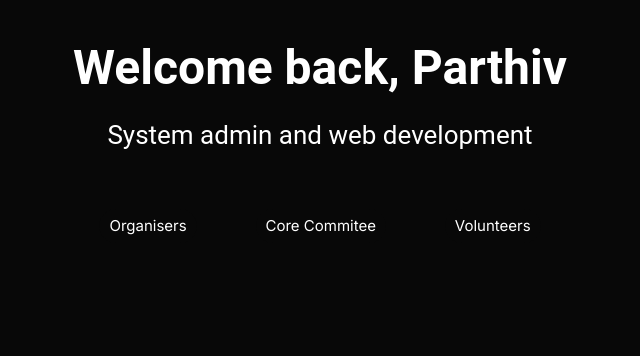
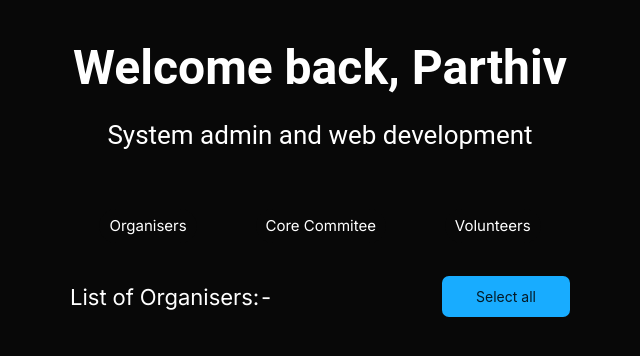
Before and after one commit to adityachandra1/Food-Token-Generator-API-Revels-2022, a React (Create React App) app in the folder new_client/: page /send-tokens in a window 1280 px wide. Shown: the top 356 px of the page, without its empty margins (320-960 px from the left). Built offline with nearby package versions, Linux system fonts and the light colour scheme.

Commit message:
added few on token gen

```diff
--- a/new_client/src/pages/CSS/GenTokens.css
+++ b/new_client/src/pages/CSS/GenTokens.css
@@ -59,3 +59,28 @@
 .active {
   background: #606692;
 }
+
+.search-container {
+  display: flex;
+  flex-direction: row;
+  align-items: center;
+  width: 100%;
+  justify-content: space-between;
+}
+
+.search-container p {
+  margin-bottom: 0;
+  font-family: "Inter";
+  font-weight: 400;
+  font-size: 22px;
+}
+.search-container button {
+  width: 128px;
+  height: 41.31px;
+  left: 1151px;
+  top: 471px;
+
+  background: #18acff;
+  border-radius: 7px;
+  border: none;
+}
--- a/new_client/src/pages/GenTokens.jsx
+++ b/new_client/src/pages/GenTokens.jsx
@@ -13,6 +13,10 @@ const GenTokens = () => {
           <button>Core Commitee</button>
           <button>Volunteers</button>
         </div>
+        <div className="search-container">
+          <p>List of Organisers:-</p>
+          <button>Select all</button>
+        </div>
       </div>
     </div>
   );
```
